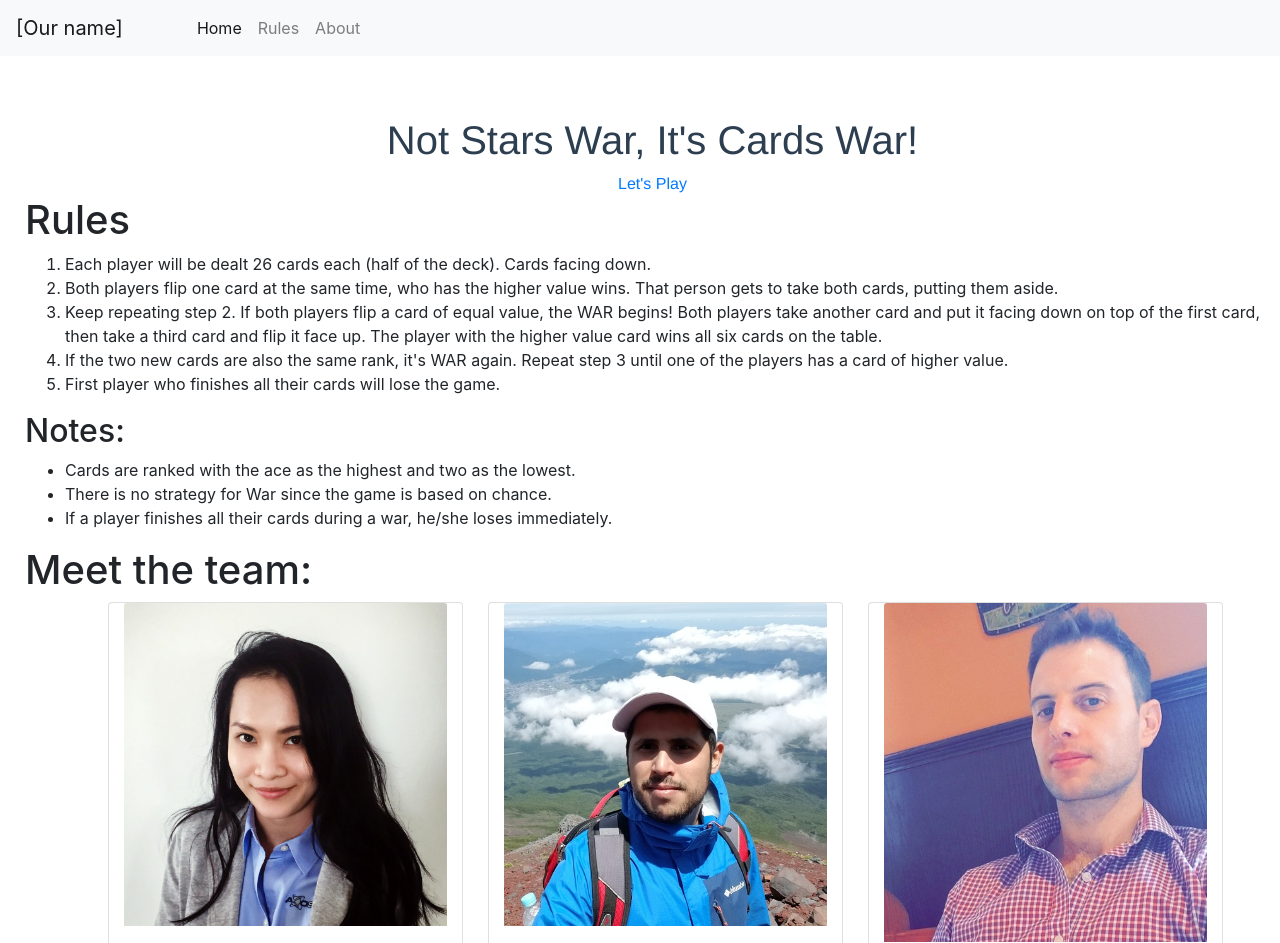
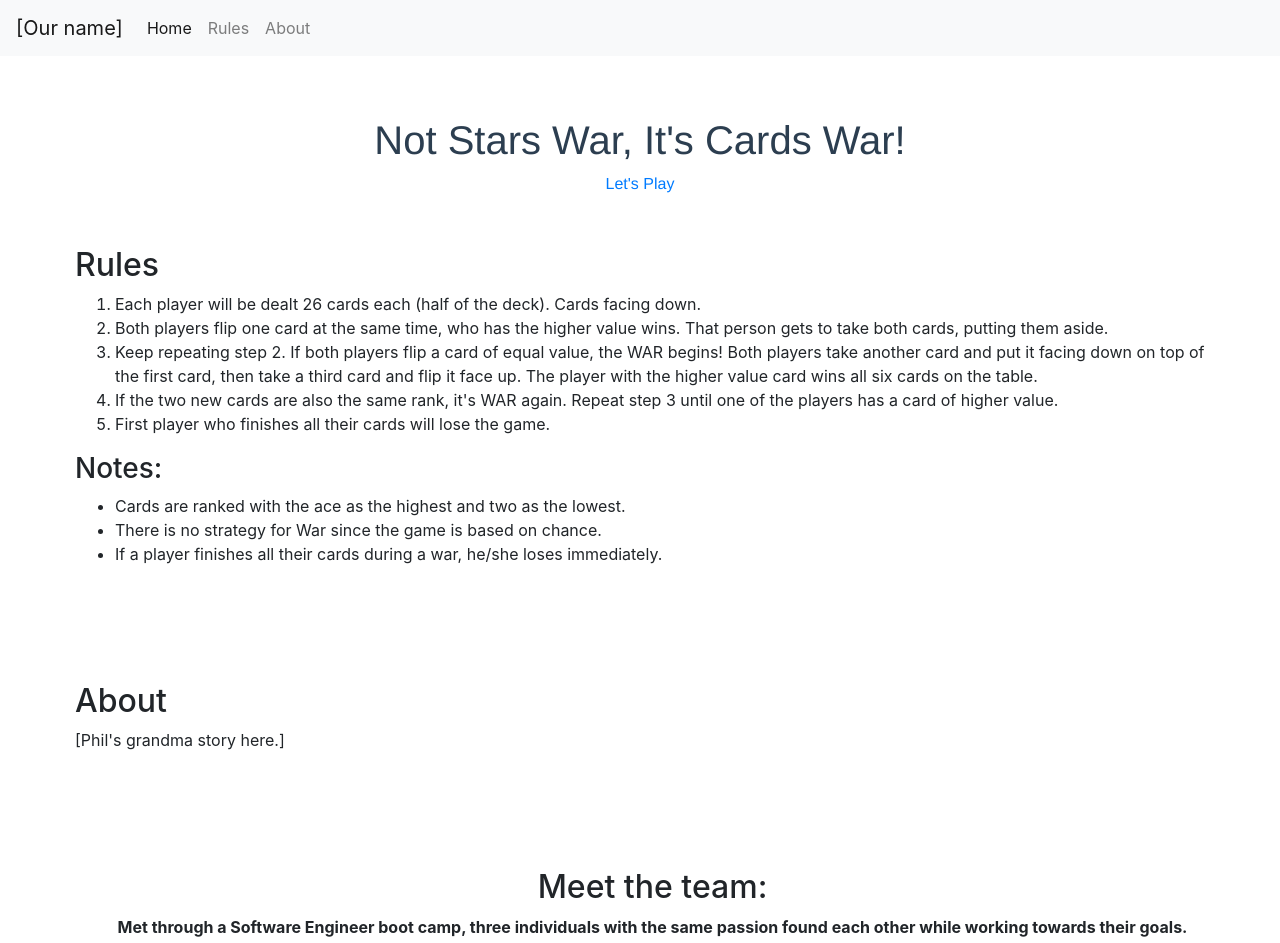
Before and after one commit to obouchari/War-Card-Game, a website built with Vite: page index.html in a window 1280 px wide. Shown: the top 943 px of the page. Built offline with nearby package versions, Linux system fonts and the light colour scheme.

Commit message:
added footer and About div

```diff
--- a/index.html
+++ b/index.html
@@ -30,11 +30,11 @@
 
     <div id="app">
       <h1>Not Stars War, It's Cards War!</h1>
-      <a href="/game">Let's Play</a>
+      <a href="/game/">Let's Play</a>
     </div>
 
-    <div>
-      <h1>Rules</h1>
+    <div class="content">
+      <h2>Rules</h2>
       <ol>
         <li>Each player will be dealt 26 cards each (half of the deck). Cards facing down.</li>
         <li>Both players flip one card at the same time, who has the higher value wins. That person gets to take both cards, putting them aside.</li>
@@ -42,7 +42,7 @@
         <li>If the two new cards are also the same rank, it's WAR again. Repeat step 3 until one of the players has a card of higher value.</li>
         <li>First player who finishes all their cards will lose the game.</li>
       </ol>
-      <h2>Notes:</h2>
+      <h3>Notes:</h3>
       <ul>
         <li>Cards are ranked with the ace as the highest and two as the lowest.</li>
         <li>There is no strategy for War since the game is based on chance.</li>
@@ -50,8 +50,15 @@
       </ul>
     </div>
 
-    <div>
-      <h1>Meet the team:</h1>
+    <div class="content">
+      <h2>About</h2>
+      <p>[Phil's grandma story here.]</p>
+    </div>
+
+    <div id="team" class="content">
+      <h2>Meet the team:</h2>
+      <p><strong>Met through a Software Engineer boot camp, three individuals with the same passion found each other while working towards their goals.</strong></p>
+
       <div class="container">
         <div class="row">
           <div class="col text-center card" style="width: 18rem;">
@@ -90,6 +97,10 @@
       </div>
     </div>
 
+    <footer>
+      <p>Built with ❤ by Springboard Alumni. © 2021</p>
+    </footer>
+
     <script type="module" src="/main.js"></script>
   </body>
 </html>
--- a/style.css
+++ b/style.css
@@ -7,8 +7,19 @@
   margin-top: 60px;
 }
 
-div {
+.content {
   margin-left: 25px;
+  padding: 50px;
+}
+
+#team {
+  text-align: center;
+}
+
+footer {
+  text-align: center;
+  padding-top: 50px;
+
 }
 
 /* Style all font awesome icons */
```
